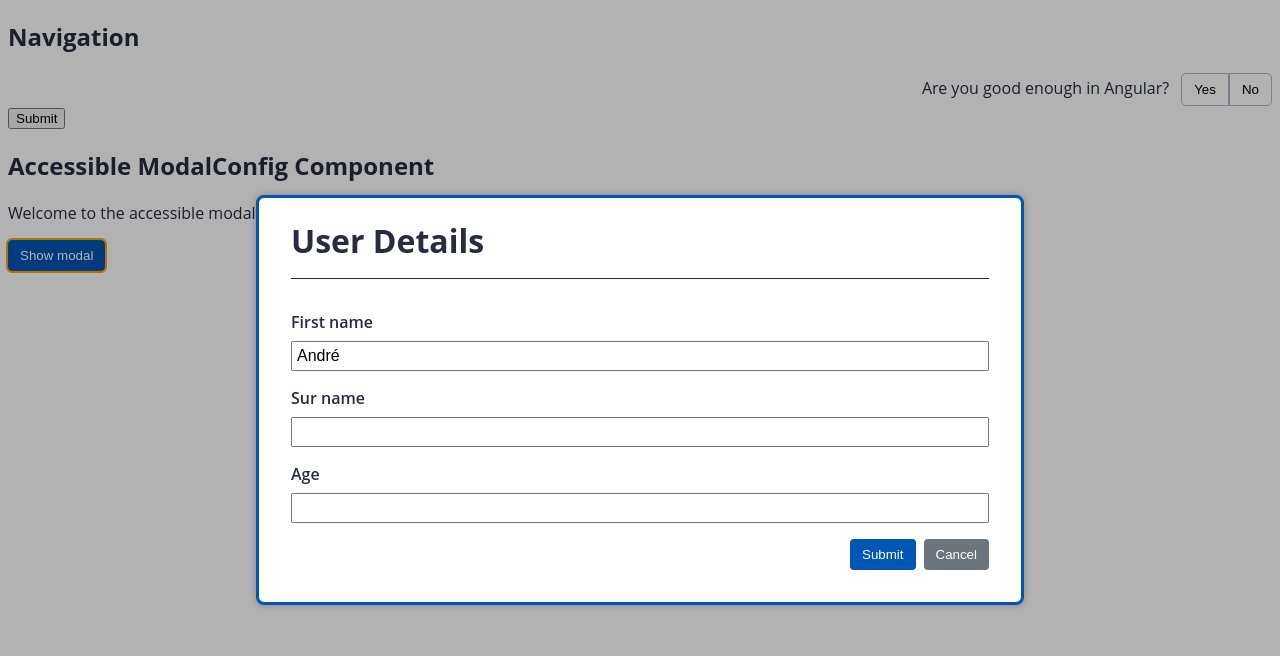
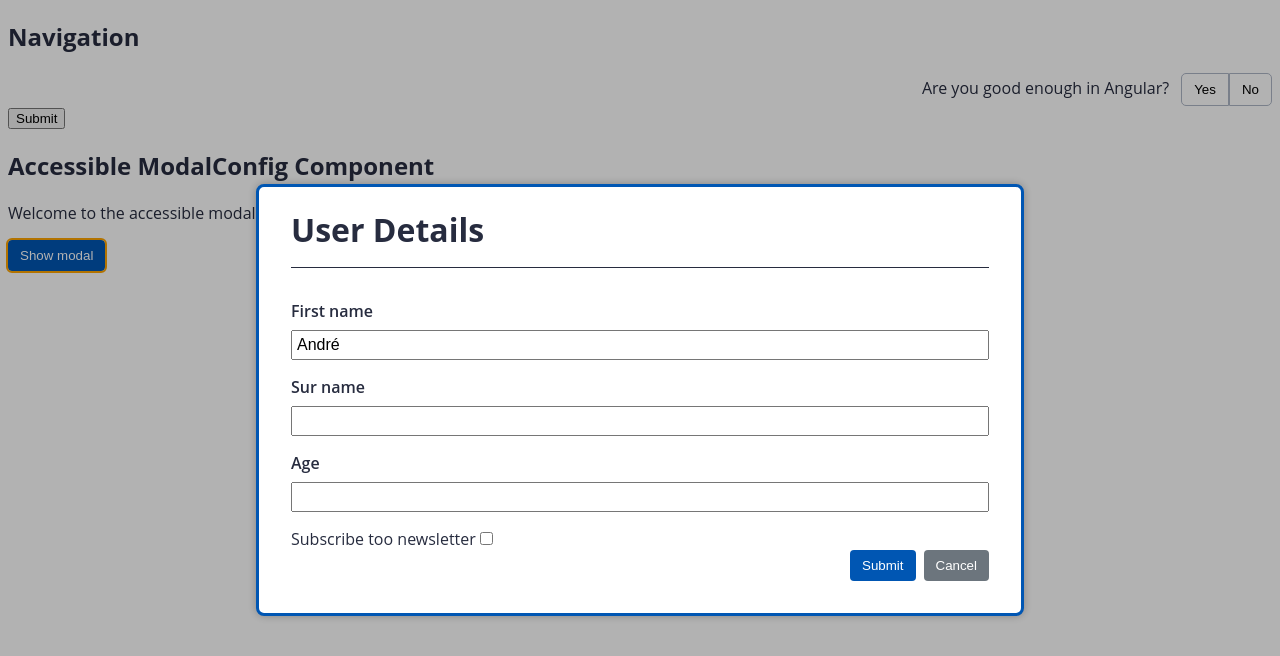
Before and after one commit to AndreBezBirolo/angular-acessibility, an Angular app: page / in a window 1280 px wide. Both pictures are taken after a click on the button "Show modal". Shown: the top 656 px of the page. Built offline with nearby package versions, Linux system fonts and the light colour scheme.

Commit message:
Animation com NgIf

```diff
--- a/src/app/app.component.html
+++ b/src/app/app.component.html
@@ -34,6 +34,9 @@
         <label for="age">Age</label>
         <input id="age">
       </div>
+      <label for="info">Subscribe too newsletter</label>
+      <input id="info" type="checkbox" (change)="info = !info">
+      <p *ngIf="info">Welcome to our newsletter!</p>
       <div class="button-group">
         <button
           class="button button-primary"
--- a/src/app/app.component.ts
+++ b/src/app/app.component.ts
@@ -13,6 +13,7 @@ export class AppComponent {
   public title = 'a11y-p1';
   public firstName = 'André';
   public modalRef: ModalRef;
+  public info = false;
   public form: FormGroup = null;
 
   constructor(
```
